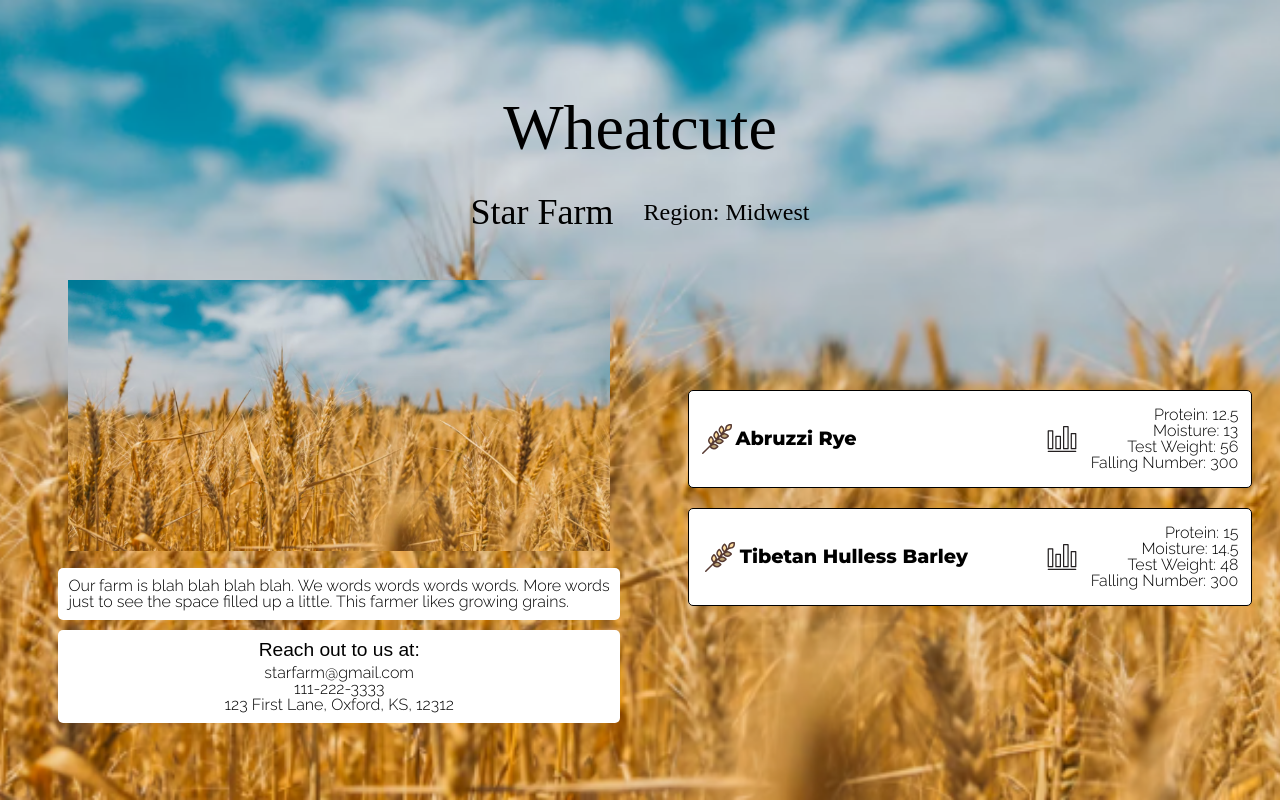
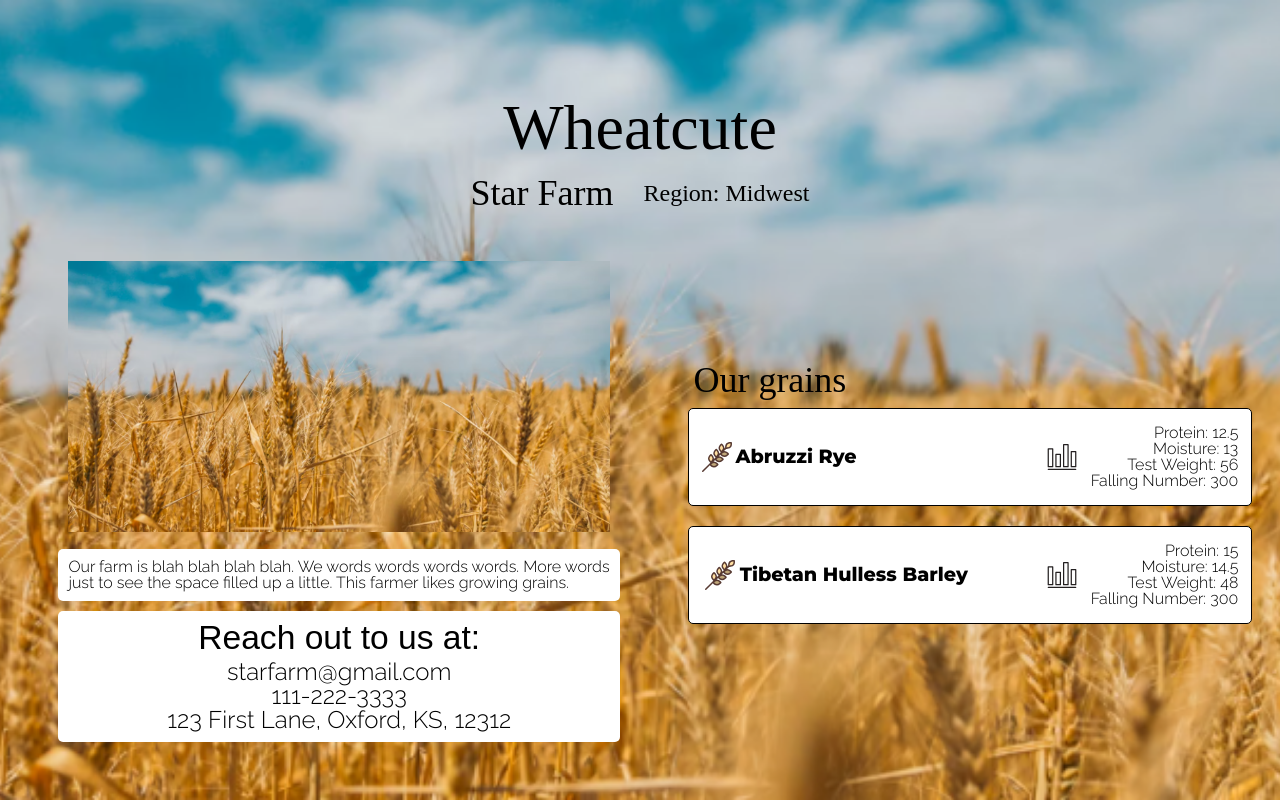
Before and after one commit to Fair-Trade-Grains/frontend, a React (Create React App) app: page /farms/1 in a window 1280 px wide. Built offline with nearby package versions, Linux system fonts and the light colour scheme; a web font is replaced by a local one.

Commit message:
Increase size on farmer profile contact info

```diff
--- a/src/components/FarmerProfile.js
+++ b/src/components/FarmerProfile.js
@@ -40,6 +40,7 @@ const FarmerProfile = () => {
               </article>
             </div>
             <div className="farmer-grain-container">
+              <h2 className='farm-name'>Our grains</h2>
               {grainCards ? grainCards : <p>Loading . . .</p>}
             </div>
           </div>
--- a/src/css/FarmerProfile.css
+++ b/src/css/FarmerProfile.css
@@ -68,6 +68,10 @@ img {
   width: 90%;
 }
 
+.farmer-info {
+  font-size: 24px;
+}
+
 .farmer-grain-container {
   display: grid;
   grid-template-columns: 1fr;
@@ -78,7 +82,7 @@ img {
 }
 
 .invitation {
-  font-size: 1.2em;
+  font-size: 1.4em;
   font-family: 'Londrina Solid', sans-serif;
   padding-bottom: 5px;
 }
--- a/src/css/NewProfileForm.css
+++ b/src/css/NewProfileForm.css
@@ -41,4 +41,5 @@
   background-color: #da9100;
   color: #6f4404;
   transform: scale(1.05);
+  cursor: pointer;
 }
```
